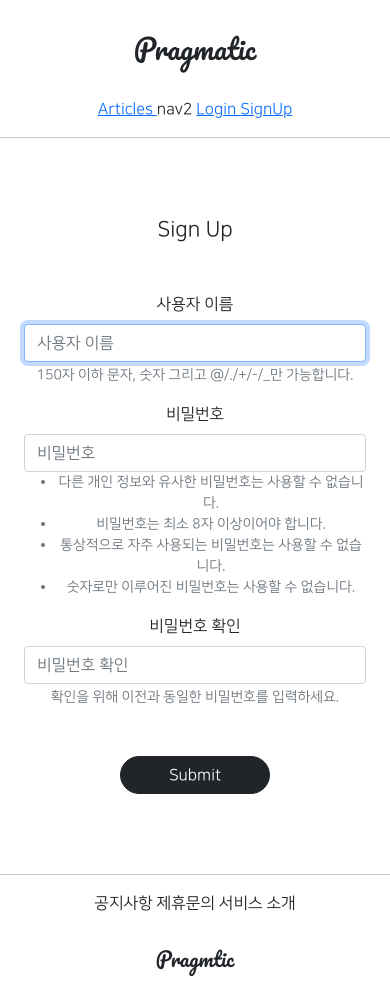
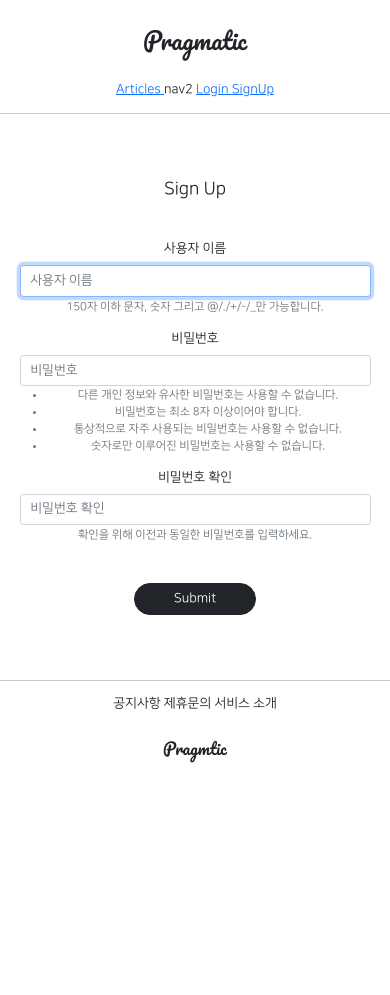
Before and after one commit to ghgh3644/gsgs, a Django app: page /accounts/create/ in a window 390 px wide. After the commit the page ends 763 px from the top, so only its background shows below. Run offline with Django 3.2, Linux system fonts and the light colour scheme; parts of the project's set-up code (start-up, migrations or seed data) failed here and were passed over; some libraries are stand-ins or nearby versions.

Commit message:
8/13 3ban class commit 3

```diff
--- a/static/base.css
+++ b/static/base.css
@@ -61,3 +61,10 @@
     padding: 1rem;
     margin: 1rem;
 }
+
+@media screen and (max-width: 500px) {
+    html {
+        /* 기본 폰트사이즈가 16px*/
+        font-size: 13px;
+    }
+}
```
